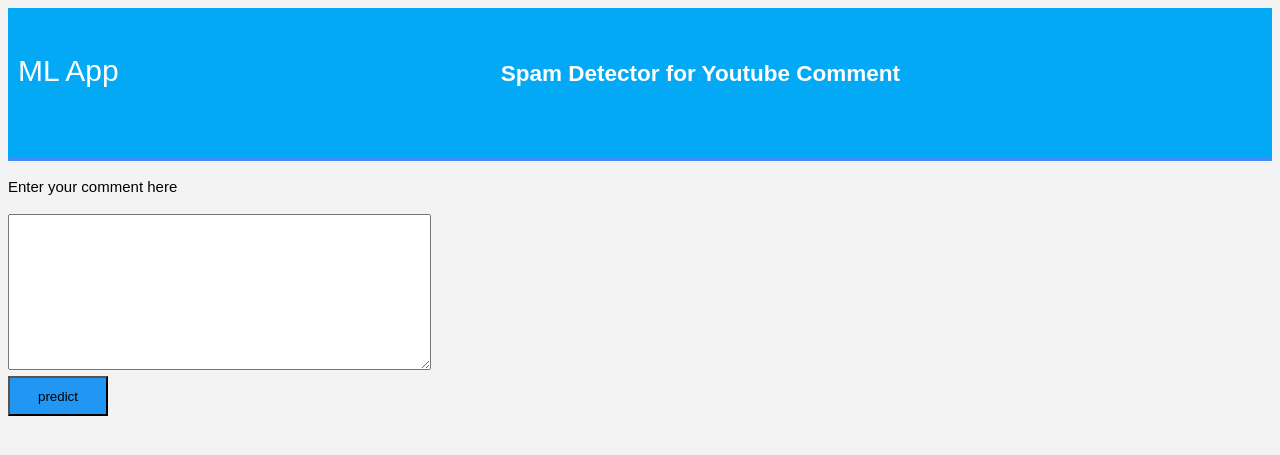
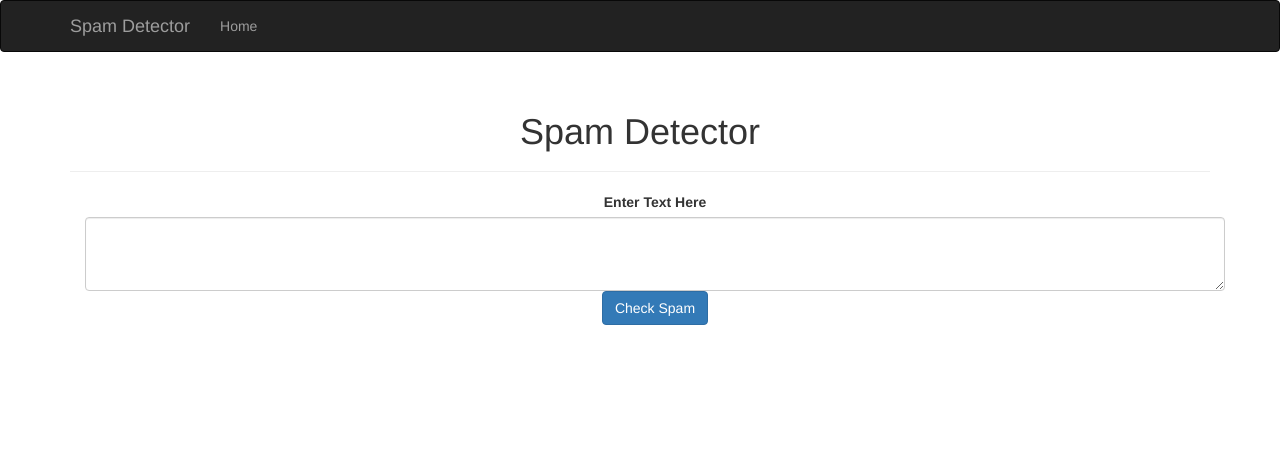
Before and after one commit to Damianus04/text-spam-detector, a Flask app: page / in a window 1280 px wide. Shown: the top 455 px of the page. Run offline with Flask 2, Linux system fonts and the light colour scheme; parts of the project's set-up code (start-up, migrations or seed data) failed here and were passed over; some libraries are stand-ins or nearby versions.

Commit message:
modify html

```diff
--- a/app.py
+++ b/app.py
@@ -1,4 +1,10 @@
 from flask import Flask, render_template, url_for, request
+from flask_bootstrap import Bootstrap
+from flask_moment import Moment
+from datetime import datetime
+from flask_wtf import FlaskForm
+from wtforms import StringField, SubmitField
+from wtforms.validators import DataRequired
 import pandas as pd
 import pickle
 from sklearn.feature_extraction.text import CountVectorizer
@@ -7,6 +13,7 @@
 
 
 app = Flask(__name__)
+bootstrap = Bootstrap(app)
 
 
 @app.route('/')
--- /dev/null
+++ b/templates/base.html
@@ -0,0 +1,30 @@
+{% extends "bootstrap/base.html" %} {% block title %}Spam Detector{% endblock %}
+{% block navbar %}
+<div class="navbar navbar-inverse" role="navigation">
+  <div class="container">
+    <div class="navbar-header">
+      <button
+        type="button"
+        class="navbar-toggle"
+        data-toggle="collapse"
+        data-target=".navbar-collapse"
+      >
+        <span class="sr-only">Toggle navigation</span>
+        <span class="icon-bar"></span>
+        <span class="icon-bar"></span>
+        <span class="icon-bar"></span>
+      </button>
+      <a class="navbar-brand" href="/">Spam Detector</a>
+    </div>
+    <div class="navbar-collapse collapse">
+      <ul class="nav navbar-nav">
+        <li><a href="/">Home</a></li>
+      </ul>
+    </div>
+  </div>
+</div>
+{% endblock %} {% block content %}
+<div class="container">
+  {% block page_content %}{% endblock %}
+</div>
+{% endblock %}
--- a/templates/home.html
+++ b/templates/home.html
@@ -1,33 +1,36 @@
-<!DOCTYPE html>
-<html lang="en">
-  <head>
-    <meta charset="UTF-8" />
-    <meta name="viewport" content="width=device-width, initial-scale=1.0" />
-    <title>ML Flask App</title>
-    <!-- <link rel="stylesheet" type="text/css" href="../static/css/styles.css" /> -->
-    <link
-      rel="stylesheet"
-      type="text/css"
-      href="{{ url_for('static', filename='css/styles.css')}}"
+{% extends "base.html" %} {% block title %} Sentiment Checker {% endblock %} {%
+block page_content%}
+
+<div class="page-header text-center">
+  <h1>Spam Detector</h1>
+</div>
+
+<div class="container text-center">
+  <form action="{{ url_for('predict')}}" method="POST">
+    <div class="form-group">
+      <label for="exampleFormControlTextarea1">Enter Text Here</label>
+      <textarea
+        name="comment"
+        class="form-control"
+        id="text"
+        rows="3"
+      ></textarea>
+      <input
+        type="submit"
+        class="btn btn-primary input-keyword"
+        value="Check Spam"
       />
-  </head>
-  <body>
-    <header>
-      <div class="container">
-        <div id="brandname">
-          ML App
     </div>
-        <h2>Spam Detector for Youtube Comment</h2>
+  </form>
 </div>
-    </header>
 
-    <div class="ml-container">
+{% endblock %}
+
+<!-- <div class="ml-container container text-center">
   <form action="{{ url_for('predict')}}" method="POST">
     <p>Enter your comment here</p>
     <textarea name="comment" cols="50" rows="10"></textarea>
     <br />
     <input type="Submit" class="btn-info" value="predict" />
   </form>
-    </div>
-  </body>
-</html>
+</div> -->
```
Also changed, not shown: templates/result.html (+18 -31 lines). Lines whose indentation alone changed are shown as unchanged.
